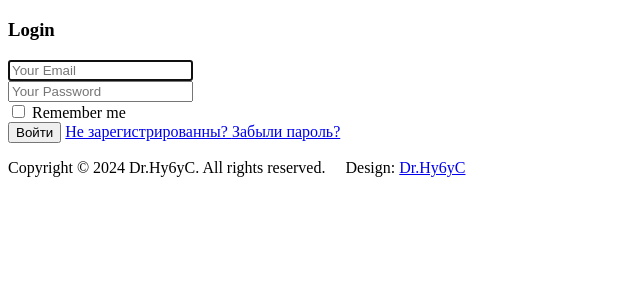
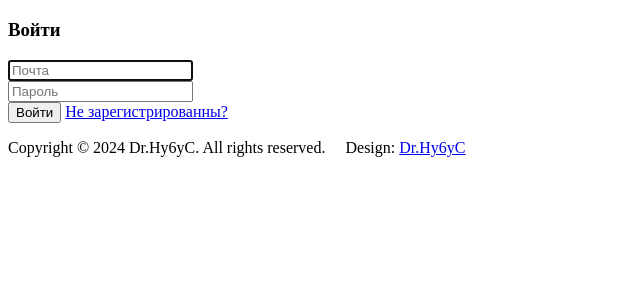
Before and after one commit to DrHy6yC/bot-flask, a Flask app: page /login in a window 1280 px wide. Shown: the part 109-409 px from the top of the page, without its empty margins (0-640 px from the left). Run offline with Flask 3, Linux system fonts and the light colour scheme; parts of the project's set-up code (start-up, migrations or seed data) failed here and were passed over.

Commit message:
Поправил страницы, убрал иностранные слова

```diff
--- a/templates/login.html
+++ b/templates/login.html
@@ -4,7 +4,7 @@
 
 {% block content %}
 <div class="column is-4 is-offset-4">
-    <h3 class="title">Login</h3>
+    <h3 class="title">Войти</h3>
     <div class="box">
         {% with messages = get_flashed_messages() %}
         {% if messages %}
@@ -16,27 +16,18 @@
         <form method="POST" action="">
             <div class="field">
                 <div class="control">
-                    <input class="input is-large" type="email" name="email" placeholder="Your Email" autofocus="">
+                    <input class="input is-large" type="email" name="email" placeholder="Почта" autofocus="">
                 </div>
             </div>
 
             <div class="field">
                 <div class="control">
-                    <input class="input is-large" type="password" name="password" placeholder="Your Password">
+                    <input class="input is-large" type="password" name="password" placeholder="Пароль">
                 </div>
             </div>
-            <div class="field">
-                <label class="checkbox">
-                    <input type="checkbox">
-                    Remember me
-                </label>
-            </div>
-            <button class="button is-block is-info is-large is-fullwidth">Войти</button>
-            <a href="{{ url_for('auth.registration') }}" class="logo">
+            <button class="button">Войти</button>
+            <a href="{{ url_for('auth.registration') }}">
                 Не зарегистрированны?
-            </a>
-            <a href="#" class="logo">
-                Забыли пароль?
             </a>
         </form>
     </div>
```
Also changed, not shown: templates/registration.html (+4 -4 lines).
